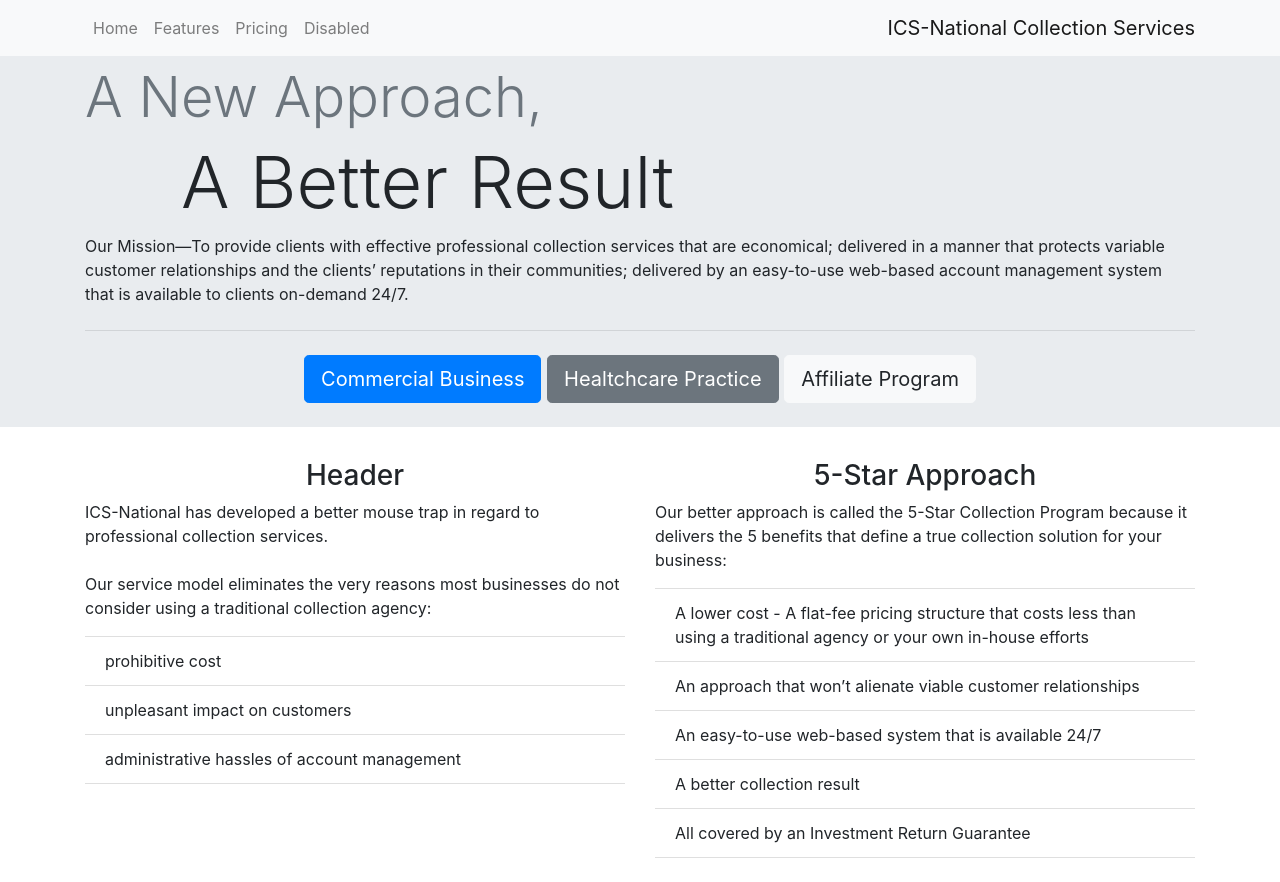
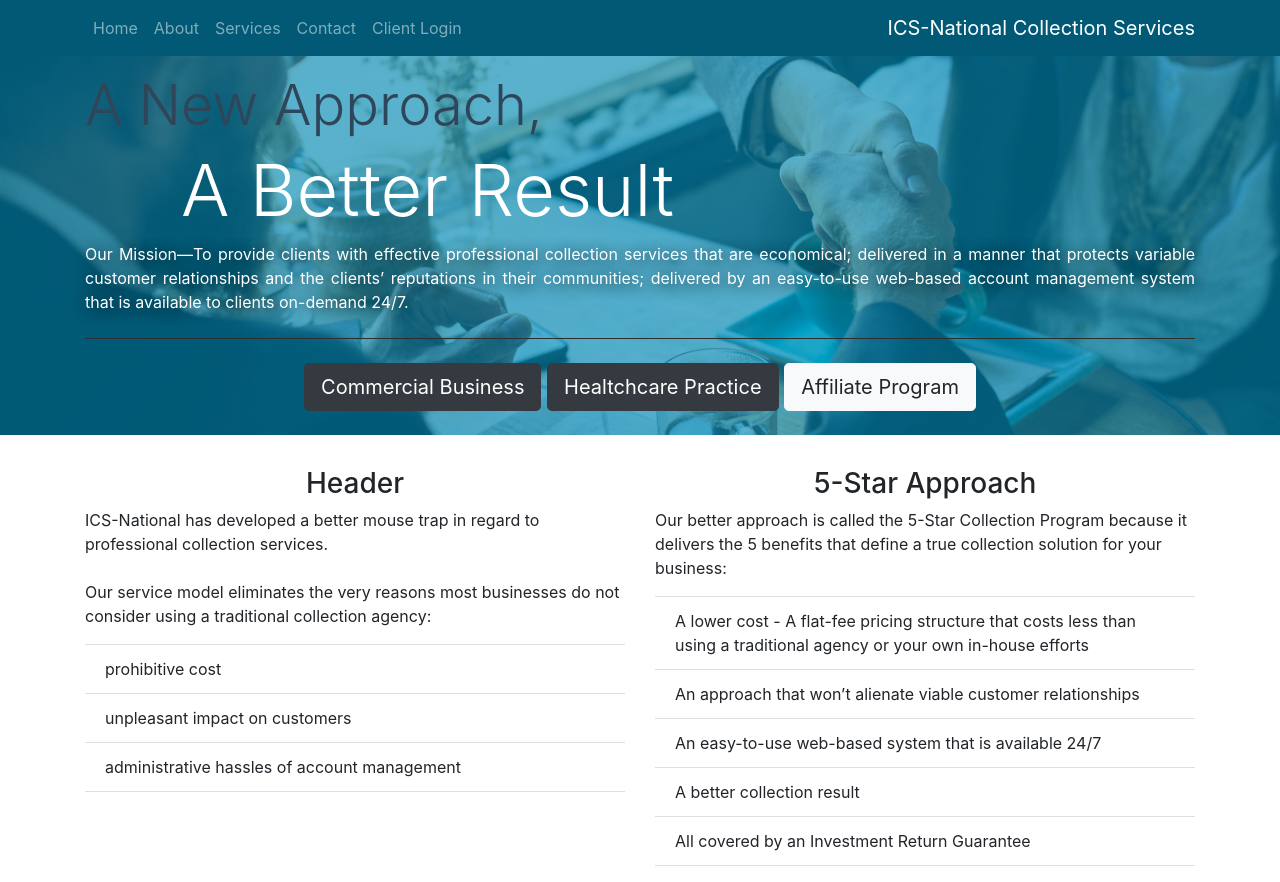
Before and after one commit to spitsfire/ics-national, a plain HTML site: page index.html in a window 1280 px wide. Drawn offline with nearby package versions, Linux system fonts and the light colour scheme.

Commit message:
html updated

```diff
--- a/index.html
+++ b/index.html
@@ -7,12 +7,13 @@
 
     <!-- Bootstrap CSS -->
     <link rel="stylesheet" href="https://maxcdn.bootstrapcdn.com/bootstrap/4.0.0/css/bootstrap.min.css" integrity="sha384-Gn5384xqQ1aoWXA+058RXPxPg6fy4IWvTNh0E263XmFcJlSAwiGgFAW/dAiS6JXm" crossorigin="anonymous">
+    <link rel="stylesheet" href="css/custom.css">
 
     <title>ICS-National Collection Services&mdash;Home</title>
   </head>
   <body>
     <!-- navbar -->
-    <nav class="navbar navbar-expand-lg navbar-light bg-light">
+    <nav class="navbar fixed-top navbar-expand-lg navbar-dark bg-dark">
       <div class="container mx-auto">
         <a class="navbar-brand d-sm-block d-md-none" href="#">Navigation</a>
         <a class="navbar-brand d-none d-md-block order-1 mr-0" href="#">ICS-National Collection Services</a>
@@ -22,26 +23,27 @@
         <div class="collapse navbar-collapse" id="navbarNavAltMarkup">
           <div class="navbar-nav">
             <a class="nav-item nav-link" href="#">Home</a>
-            <a class="nav-item nav-link" href="#">Features</a>
-            <a class="nav-item nav-link" href="#">Pricing</a>
-            <a class="nav-item nav-link" href="#">Disabled</a>
+            <a class="nav-item nav-link" href="#about">About</a>
+            <a class="nav-item nav-link" href="#services">Services</a>
+            <a class="nav-item nav-link" href="#">Contact</a>
+            <a class="nav-item nav-link" href="#">Client Login</a>
           </div>
         </div>
       </div>
     </nav><!-- /navbar -->
 
     <!-- jumbotron -->
-    <div class="jumbotron jumbotron-fluid py-2">
+    <div class="jumbotron jumbotron-fluid mt-2 pb-2">
       <div class="container">
         <h1 class="d-none d-md-block">
           <small class="text-muted display-4">A New Approach,</small>
         </h1>
-        <h1 class="display-3 ml-5 pl-5 d-none d-md-block">A Better Result</h1>
-        <p>Our Mission&mdash;To provide clients with effective professional collection services that are economical; delivered in a manner that protects variable customer relationships and the clients’ reputations in their communities; delivered by an easy-to-use web-based account management system that is available to clients on-demand 24/7.</p>
+        <h1 class="display-3 ml-5 pl-5 d-none d-md-block text-white">A Better Result</h1>
+        <p class="text-white text-shadow text-justify">Our Mission&mdash;To provide clients with effective professional collection services that are economical; delivered in a manner that protects variable customer relationships and the clients’ reputations in their communities; delivered by an easy-to-use web-based account management system that is available to clients on-demand 24/7.</p>
         <hr class="my-4">
         <p class="lead text-center">
-          <button type="button" class="btn btn-primary btn-lg">Commercial Business</button>
-          <button type="button" class="btn btn-secondary btn-lg">Healtchcare Practice</button>
+          <button type="button" class="btn btn-dark btn-lg">Commercial Business</button>
+          <button type="button" class="btn btn-dark btn-lg">Healtchcare Practice</button>
           <button type="button" class="btn btn-light btn-lg">Affiliate Program</button>
         </p>
       </div>
```
